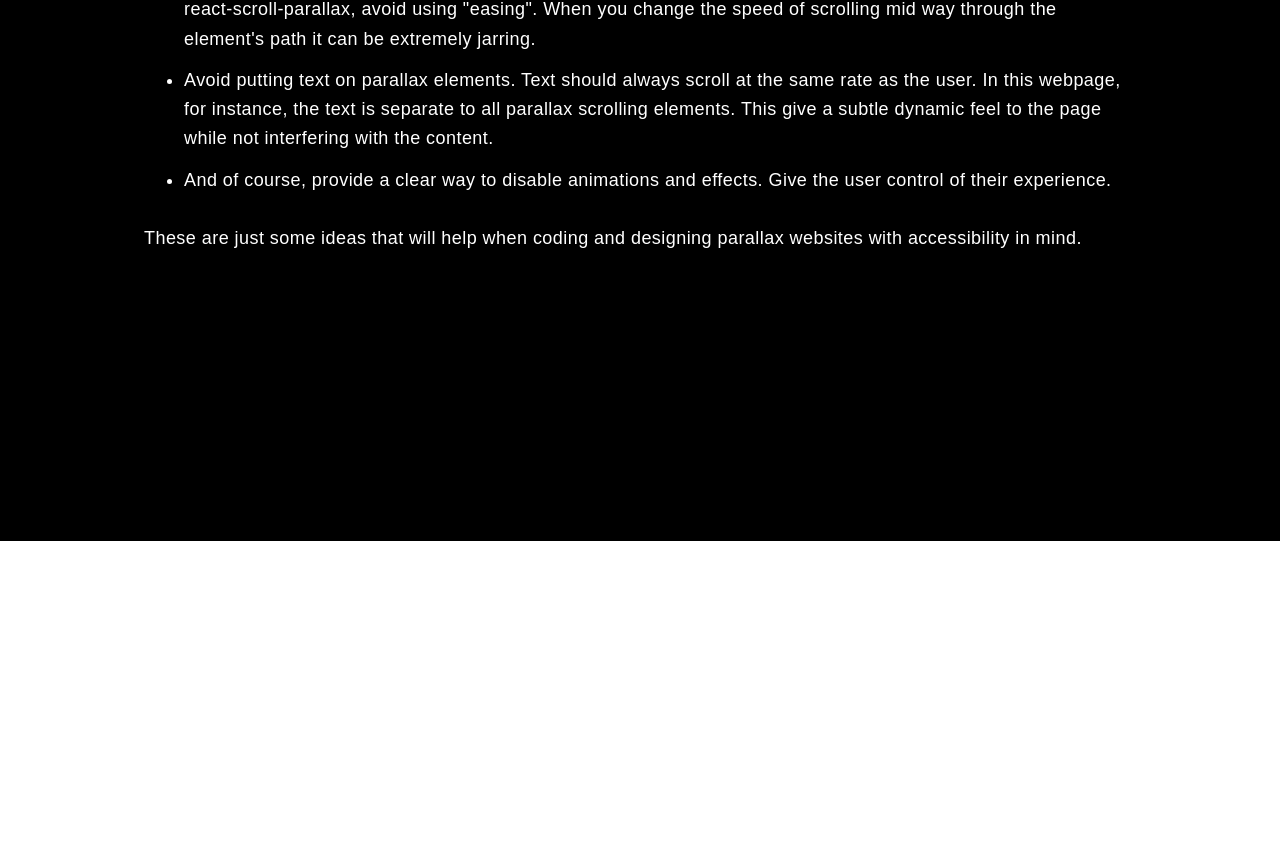
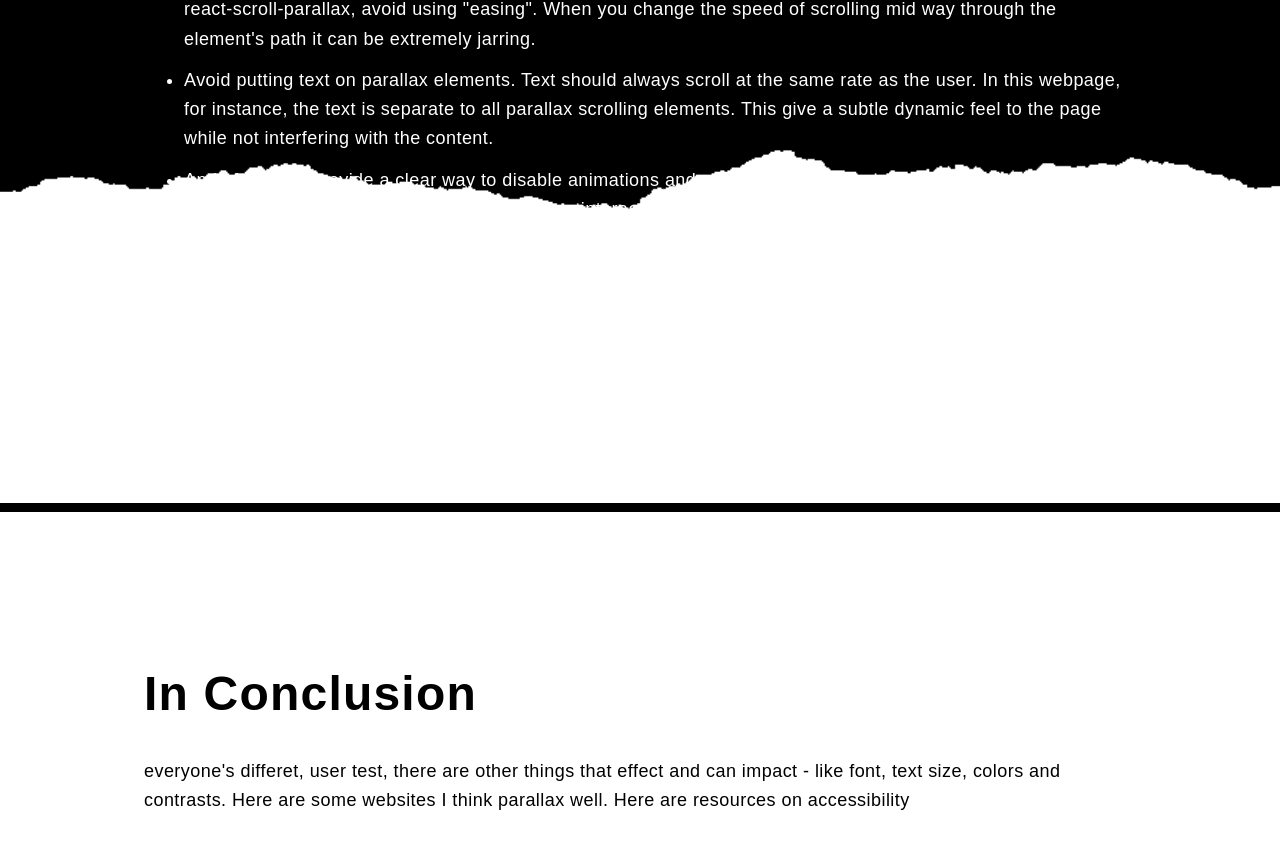
Before and after one commit to ElSmith7/accessibility-with-parallax, a React (Create React App) app: page / in a window 1280 px wide. Shown: the part 2677-3525 px from the top of the page. Before the commit the page ends 3218 px from the top, so only its background shows below. Built offline with nearby package versions, Linux system fonts and the light colour scheme.

Commit message:
Updated content
added "in conclusion" section with planed content

```diff
--- a/src/components/content.tsx
+++ b/src/components/content.tsx
@@ -109,12 +109,28 @@ const Content = () => {
               </li>
               <li>
                 And of course, provide a clear way to disable animations and
-                effects. Give the user control of their experience.
+                effects. Give the user control of their experience because after
+                all, some would still much rather interact with a static UI.
               </li>
             </ul>
-            <br />
-            These are just some ideas that will help when coding and designing
-            parallax websites with accessibility in mind.
+          </p>
+        </div>
+      </div>
+      <Parallax speed={20}>
+        <img className="w-full -mt-44 z-5" src={light_tear} alt="paper tear" />
+        <div className=" p-28 bg-white" />
+      </Parallax>
+      <div className="relative z-6 -mt-44 pt-32 pb-72">
+        <div className="font-arimo mx-36">
+          <h1 className="font-bold text-5xl tracking-wide leading-relaxed">
+            In Conclusion
+          </h1>
+          <br />
+          <p className="text-lg tracking-wide leading-relaxed">
+            everyone's differet, user test, there are other things that effect
+            and can impact - like font, text size, colors and contrasts. Here
+            are some websites I think parallax well. Here are resources on
+            accessibility
           </p>
         </div>
       </div>
```
